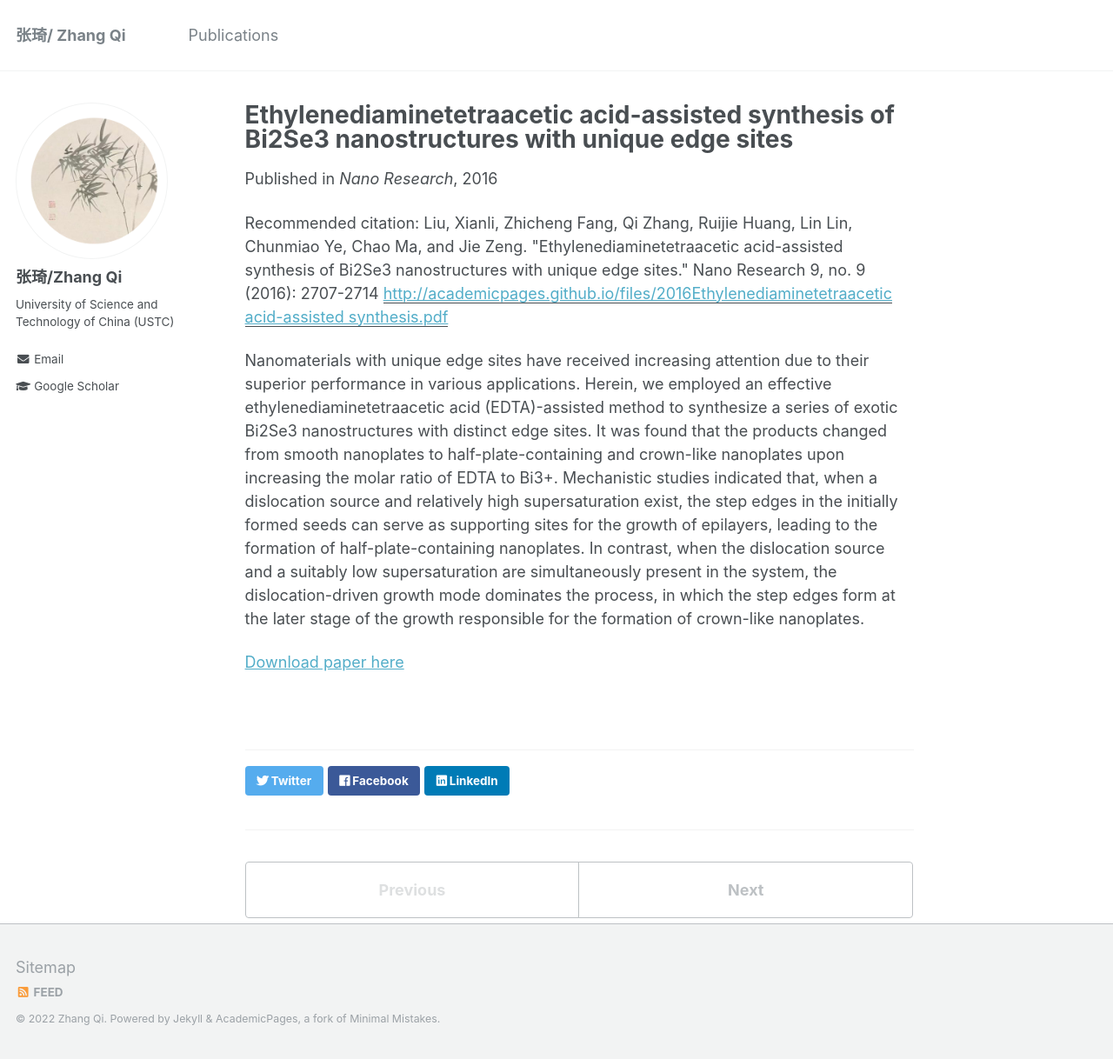
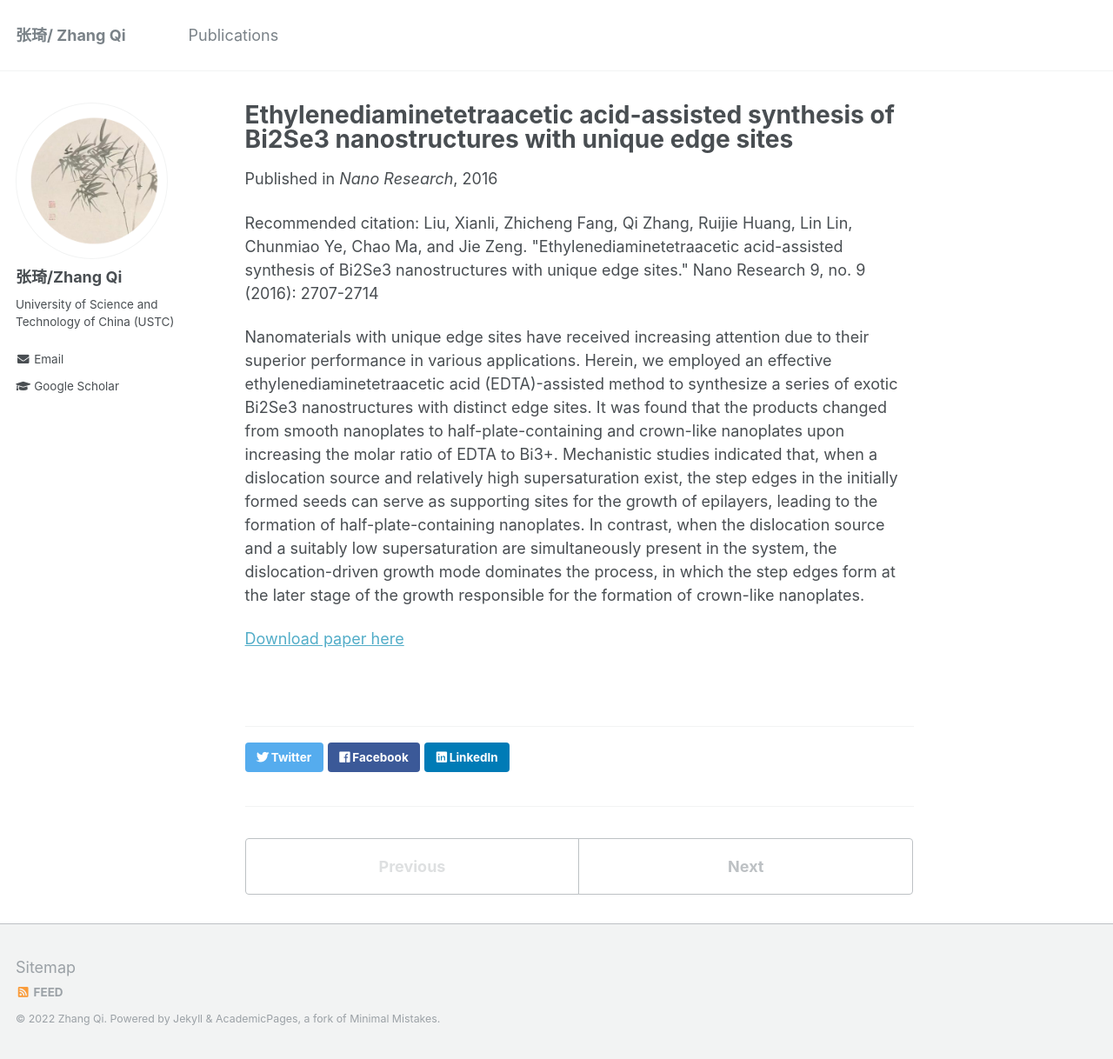
Before and after one commit to 7-Z-7/7-Z-7.github.io, a Jekyll site: the page built from _publications/2016-07-05-Ethylenediaminetetraacetic acid-assisted synthesis of Bi2Se3 nanostructures with unique edge sites.md, in a window 1280 px wide and 1218 px high. Shown: the whole window at 87% size. Built offline with Jekyll 4.4.1, drawn with Linux system fonts in a browser that asks for light colours.

Commit message:
Update 2016-07-05-Ethylenediaminetetraacetic acid-assisted synthesis of Bi2Se3 nanostructures with unique edge sites.md

```diff
--- a/_publications/2016-07-05-Ethylenediaminetetraacetic acid-assisted synthesis of Bi2Se3 nanostructures with unique edge sites.md
+++ b/_publications/2016-07-05-Ethylenediaminetetraacetic acid-assisted synthesis of Bi2Se3 nanostructures with unique edge sites.md
@@ -5,7 +5,7 @@ permalink: /publication/2016-07-05-Ethylenediaminetetraacetic acid-assisted synt
 excerpt: 'Nanomaterials with unique edge sites have received increasing attention due to their superior performance in various applications. Herein, we employed an effective ethylenediaminetetraacetic acid (EDTA)-assisted method to synthesize a series of exotic Bi2Se3 nanostructures with distinct edge sites. It was found that the products changed from smooth nanoplates to half-plate-containing and crown-like nanoplates upon increasing the molar ratio of EDTA to Bi3+. Mechanistic studies indicated that, when a dislocation source and relatively high supersaturation exist, the step edges in the initially formed seeds can serve as supporting sites for the growth of epilayers, leading to the formation of half-plate-containing nanoplates. In contrast, when the dislocation source and a suitably low supersaturation are simultaneously present in the system, the dislocation-driven growth mode dominates the process, in which the step edges form at the later stage of the growth responsible for the formation of crown-like nanoplates.'
 date: 2016-07-05
 venue: 'Nano Research'
-paperurl: 'http://academicpages.github.io/files/2016Ethylenediaminetetraacetic acid-assisted synthesis.pdf'
+paperurl:
 citation: 'Liu, Xianli, Zhicheng Fang, Qi Zhang, Ruijie Huang, Lin Lin, Chunmiao Ye, Chao Ma, and Jie Zeng. "Ethylenediaminetetraacetic acid-assisted synthesis of Bi2Se3 nanostructures with unique edge sites." Nano Research 9, no. 9 (2016): 2707-2714'
 ---
 Nanomaterials with unique edge sites have received increasing attention due to their superior performance in various applications. Herein, we employed an effective ethylenediaminetetraacetic acid (EDTA)-assisted method to synthesize a series of exotic Bi2Se3 nanostructures with distinct edge sites. It was found that the products changed from smooth nanoplates to half-plate-containing and crown-like nanoplates upon increasing the molar ratio of EDTA to Bi3+. Mechanistic studies indicated that, when a dislocation source and relatively high supersaturation exist, the step edges in the initially formed seeds can serve as supporting sites for the growth of epilayers, leading to the formation of half-plate-containing nanoplates. In contrast, when the dislocation source and a suitably low supersaturation are simultaneously present in the system, the dislocation-driven growth mode dominates the process, in which the step edges form at the later stage of the growth responsible for the formation of crown-like nanoplates.
```
